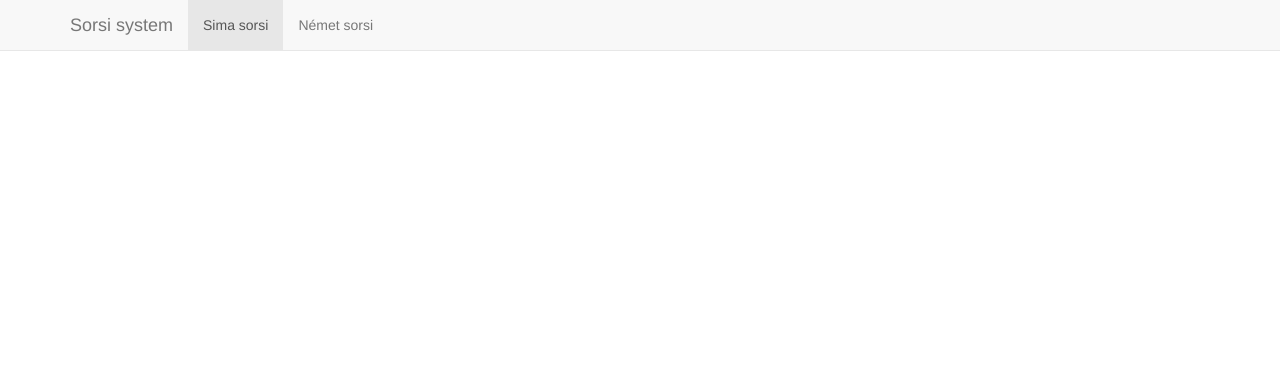
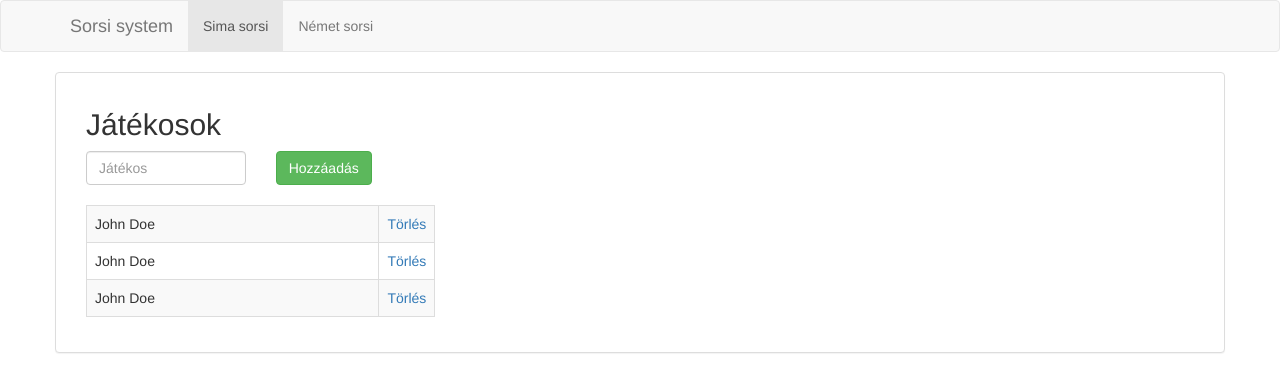
Before and after one commit to odavid87/dypper, a plain HTML site: page template.html in a window 1280 px wide. Drawn offline with nearby package versions, Linux system fonts and the light colour scheme.

Commit message:
modified template

```diff
--- a/template.html
+++ b/template.html
@@ -20,7 +20,7 @@
 </head>
 <body>
 <!-- Fixed navbar -->
-<nav class="navbar navbar-default navbar-fixed-top">
+<nav class="navbar navbar-default">
     <div class="container">
         <div class="navbar-header">
             <a class="navbar-brand" href="#">Sorsi system</a>
@@ -35,6 +35,55 @@
     </div>
 </nav>
 
+<div class="panel panel-default container">
+    <div class="panel-body">
+        <h2>Játékosok</h2>
+        <div class="row">
+            <form role="form">
+                <div class="col-xs-2">
+                    <input type="text" class="form-control" id="player_input" placeholder="Játékos">
+                </div>
+                <div class="col-xs-2">
+                    <button type="submit" class="btn btn-success">Hozzáadás</button>
+                </div>
+            </form>
+        </div>
+        <div class="row">&nbsp;</div>
+        <div class="row">
+            <div class="col-md-4">
+                <table class="table table-bordered table-striped">
+                    <tr>
+                        <td>John Doe</td>
+                        <td class="col-xs-1">
+                            <a href="#" class="delete-player">Törlés</a>
+                        </td>
+                    </tr>
+                    <tr>
+                        <td>John Doe</td>
+                        <td class="col-xs-1">
+                            <a href="#" class="delete-player">Törlés</a>
+                        </td>
+                    </tr>
+                    <tr>
+                        <td>John Doe</td>
+                        <td class="col-xs-1">
+                            <a href="#" class="delete-player">Törlés</a>
+                        </td>
+                    </tr>
+                </table>
+            </div>
+        </div>
+    </div>
+</div>
+
+<!--<div class="panel panel-default">-->
+    <!--<div class="panel-body">-->
+        <!--<h2>Sima sorsi</h2>-->
+        <!--<table class="table">-->
+        <!--</table>-->
+    <!--</div>-->
+<!--</div>-->
+
 <!-- jQuery (necessary for Bootstrap's JavaScript plugins) -->
 <script src="https://ajax.googleapis.com/ajax/libs/jquery/1.11.2/jquery.min.js"></script>
 <!-- Include all compiled plugins (below), or include individual files as needed -->
```
